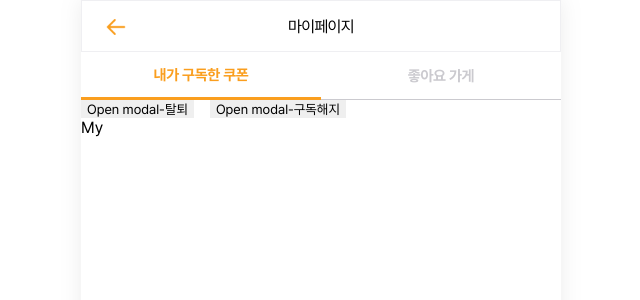
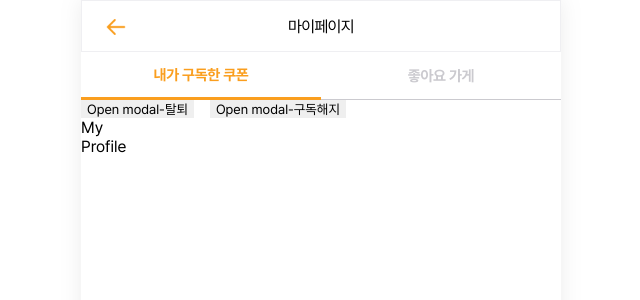
Before and after one commit to jaemisam-a/dangol-sonnim-frontend, a Next.js app: page /customer/my in a window 1280 px wide. Shown: the top 300 px of the page, without its empty margins (319-959 px from the left). Built offline with nearby package versions, Linux system fonts and the light colour scheme.

Commit message:
my페이지에 profile 컴포넌트 추가

```diff
--- a/pages/customer/my/index.tsx
+++ b/pages/customer/my/index.tsx
@@ -5,6 +5,7 @@ import Layout from "customer/components/common/layout";
 import Dialog from "customer/components/mypage/Dialog";
 import Tab from "customer/components/mypage/Tab";
 import Modal from "customer/components/common/Modal";
+import Profile from "customer/components/my/Profile";
 
 const dialogContent = [
   {
@@ -51,6 +52,7 @@ const My = () => {
           </Modal>
         </div>
         <div>My</div>
+        <Profile />
       </Layout>
     </>
   );
```
